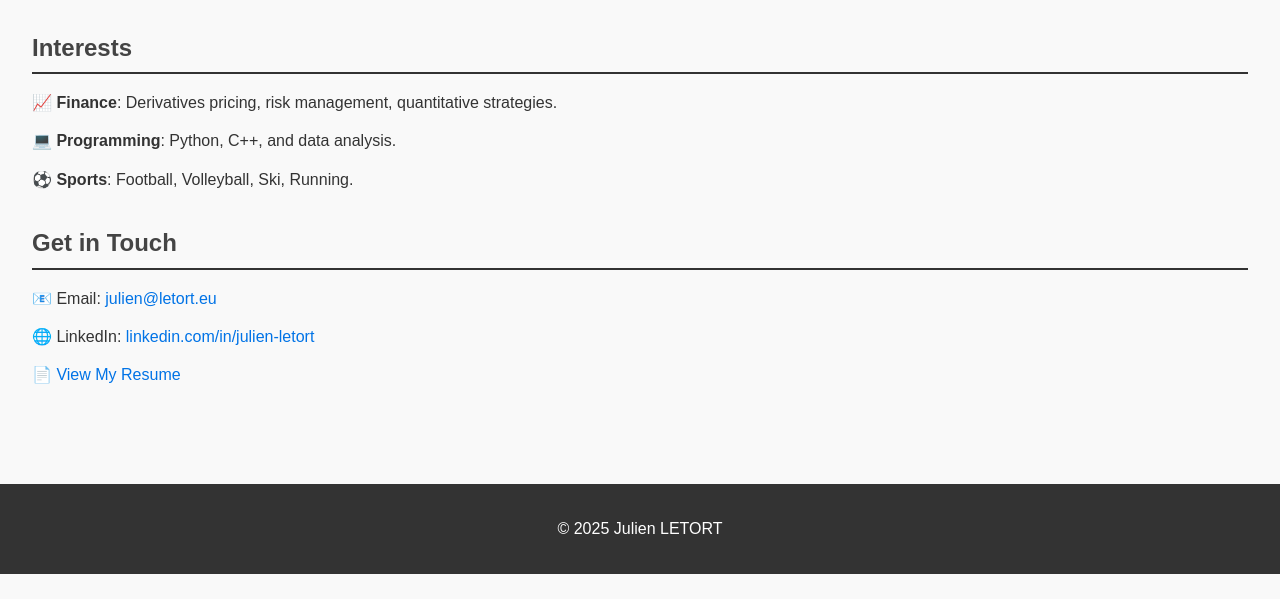
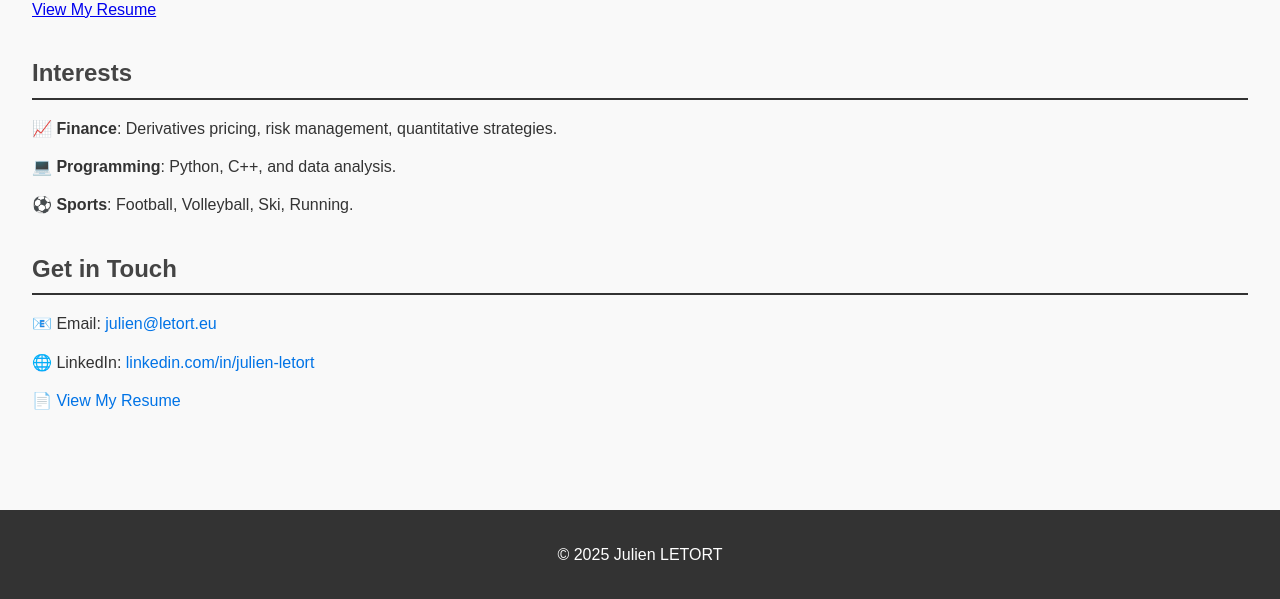
Before and after one commit to Julien-Letort/Julien-Letort.github.io, a plain HTML site: page index.html in a window 1280 px wide. Shown: the part 401-1000 px from the top of the page. Before the commit the page ends 975 px from the top, so only its background shows below. Drawn offline with Linux system fonts and the light colour scheme.

Commit message:
Update index.html

```diff
--- a/index.html
+++ b/index.html
@@ -4,7 +4,6 @@
   <meta charset="UTF-8">
   <meta name="viewport" content="width=device-width, initial-scale=1.0">
   <title>Julien LETORT</title>
-  <!-- Lien vers le fichier CSS -->
   <link rel="stylesheet" href="style.css">
 </head>
 <body>
@@ -23,6 +22,8 @@
           <li>🌱 I'm constantly learning and improving my skills in mathematics, programming, and finance.</li>
         </ul>
       </div>
+      <!-- Bouton pour accéder à la page CV -->
+      <a href="resume.html" class="btn">View My Resume</a>
     </section>
     <section id="interests">
       <h2>Interests</h2>
```
